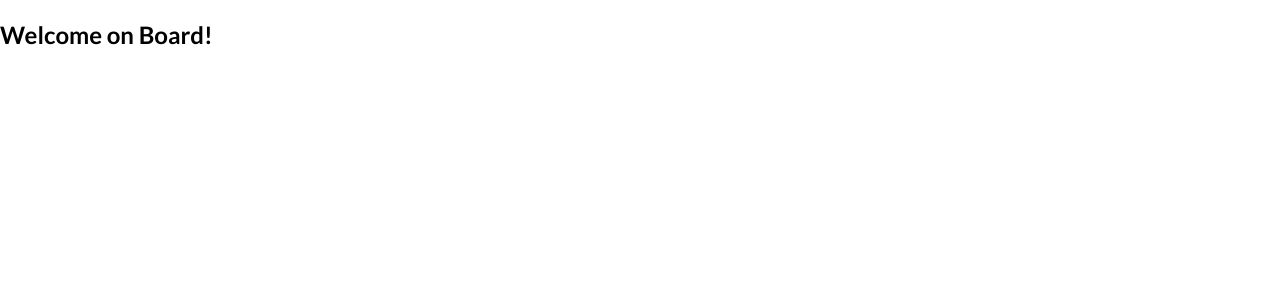
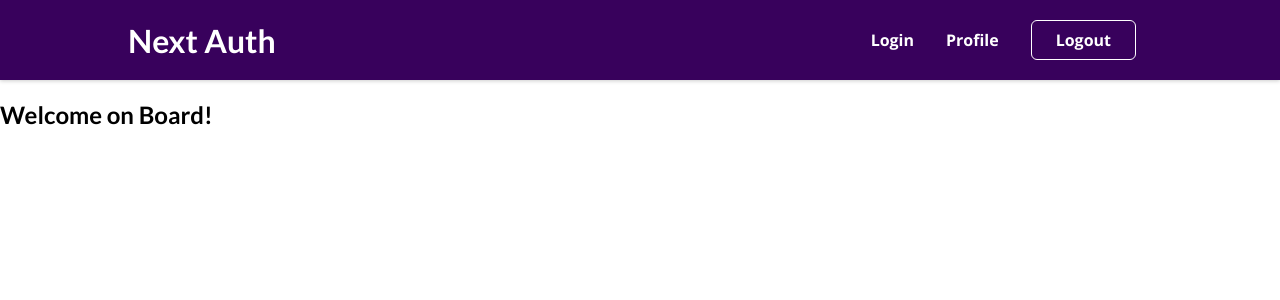
Before and after one commit to yousef-bigdeli/next-auth, a Next.js app: page / in a window 1280 px wide. Shown: the top 300 px of the page. Built offline with nearby package versions, Linux system fonts and the light colour scheme.

Commit message:
Add pages layout

```diff
--- /dev/null
+++ b/components/layout/layout.js
@@ -0,0 +1,12 @@
+import MainNavigation from "./main-navigation";
+
+function Layout(props) {
+  return (
+    <>
+      <MainNavigation />
+      <main>{props.children}</main>
+    </>
+  );
+}
+
+export default Layout;
--- /dev/null
+++ b/components/layout/main-navigation.js
@@ -0,0 +1,27 @@
+import Link from "next/link";
+import classes from "./main-navigation.module.css";
+
+function MainNavigation() {
+  return (
+    <header className={classes.header}>
+      <Link href="/">
+        <div className={classes.logo}>Next Auth</div>
+      </Link>
+      <nav>
+        <ul>
+          <li>
+            <Link href="/auth">Login</Link>
+          </li>
+          <li>
+            <Link href="/profile">Profile</Link>
+          </li>
+          <li>
+            <button>Logout</button>
+          </li>
+        </ul>
+      </nav>
+    </header>
+  );
+}
+
+export default MainNavigation;
--- /dev/null
+++ b/components/layout/main-navigation.module.css
@@ -0,0 +1,55 @@
+.header {
+  width: 100%;
+  height: 5rem;
+  background-color: #38015c;
+  box-shadow: 0 1px 4px rgba(0, 0, 0, 0.2);
+  display: flex;
+  justify-content: space-between;
+  align-items: center;
+  padding: 0 10%;
+}
+
+.logo {
+  font-family: 'Lato', sans-serif;
+  font-size: 2rem;
+  color: white;
+  margin: 0;
+}
+
+.header ul {
+  list-style: none;
+  margin: 0;
+  padding: 0;
+  display: flex;
+  align-items: baseline;
+}
+
+.header li {
+  margin: 0 1rem;
+}
+
+.header a {
+  text-decoration: none;
+  color: white;
+  font-weight: bold;
+}
+
+.header button {
+  font: inherit;
+  background-color: transparent;
+  border: 1px solid white;
+  color: white;
+  font-weight: bold;
+  padding: 0.5rem 1.5rem;
+  border-radius: 6px;
+  cursor: pointer;
+}
+
+.header a:hover {
+  color: #c291e2;
+}
+
+.header button:hover {
+  background-color: #c291e2;
+  color: #38015c;
+}
--- a/pages/_app.js
+++ b/pages/_app.js
@@ -1,7 +1,12 @@
+import Layout from "@/components/layout/layout";
 import "../styles/globals.css";
 
 function MyApp({ Component, pageProps }) {
-  return <Component {...pageProps} />;
+  return (
+    <Layout>
+      <Component {...pageProps} />
+    </Layout>
+  );
 }
 
 export default MyApp;
```
